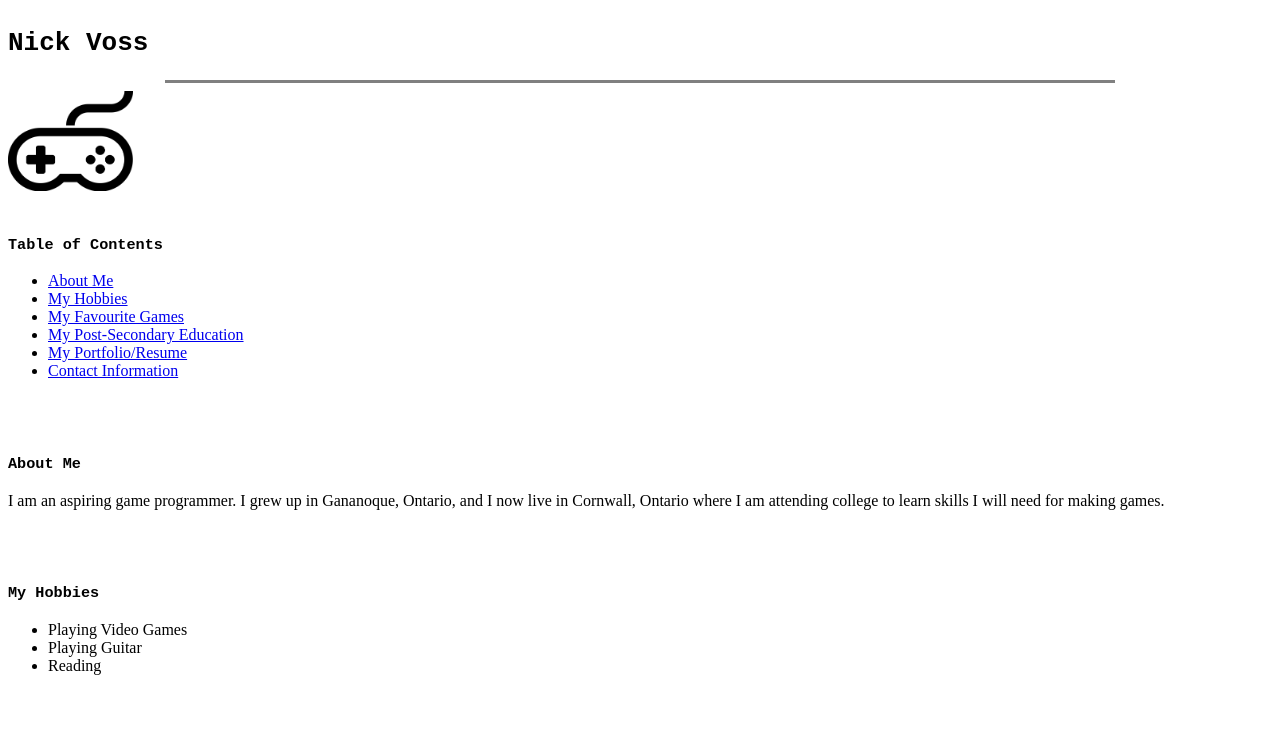
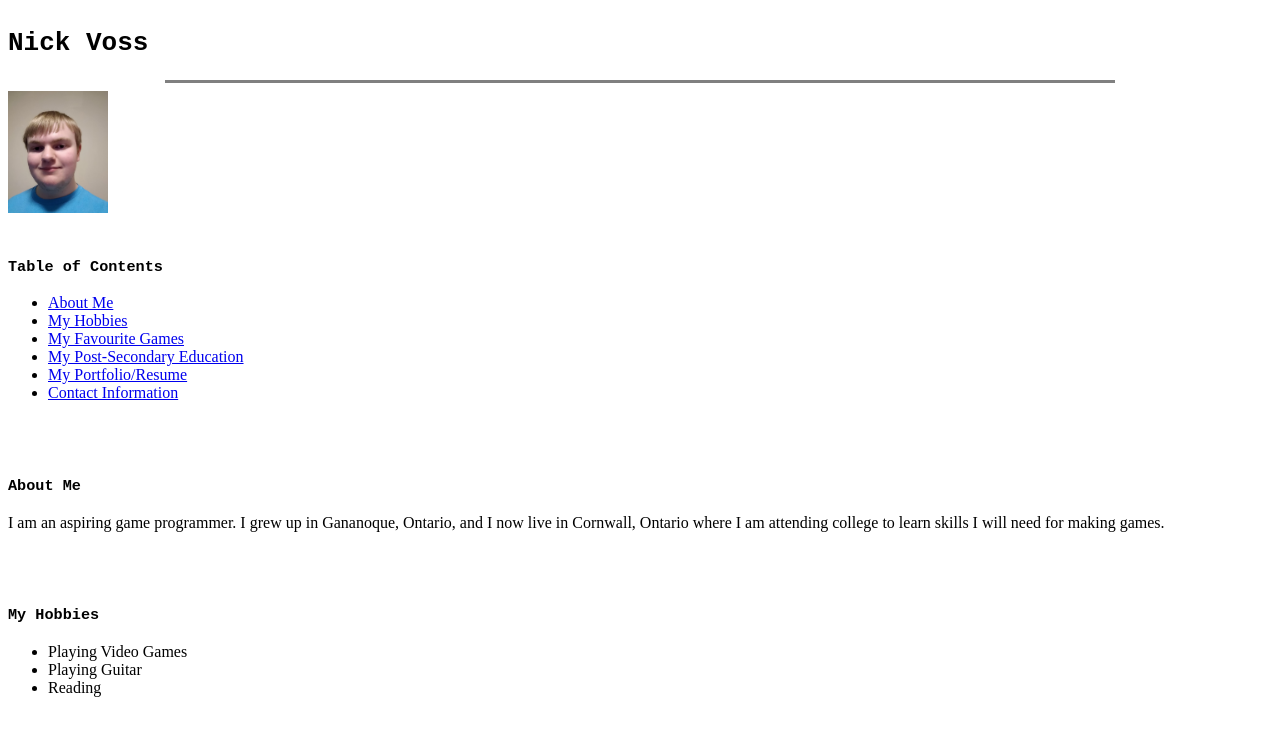
Before and after one commit to NicholasVoss/NicholasVoss.github.io, a plain HTML site: page index.html in a window 1280 px wide. Shown: the top 747 px of the page. Drawn offline with Linux system fonts and the light colour scheme.

Commit message:
added/resized nick.jpg

```diff
--- a/index.html
+++ b/index.html
@@ -8,9 +8,7 @@
     <h1><tt>Nick Voss</tt></h1>
     <hr size = "3" width = "75%" noshade>
 
-    <a href="http://cnn.com">
-    <img src="images/controller.png" height=100 width=125 alt="controller"/>
-    </a>
+    <img src="images/Nick.jpg" height=122 width=100 alt="Nick"/>
 
     <br>
     <br>
```
